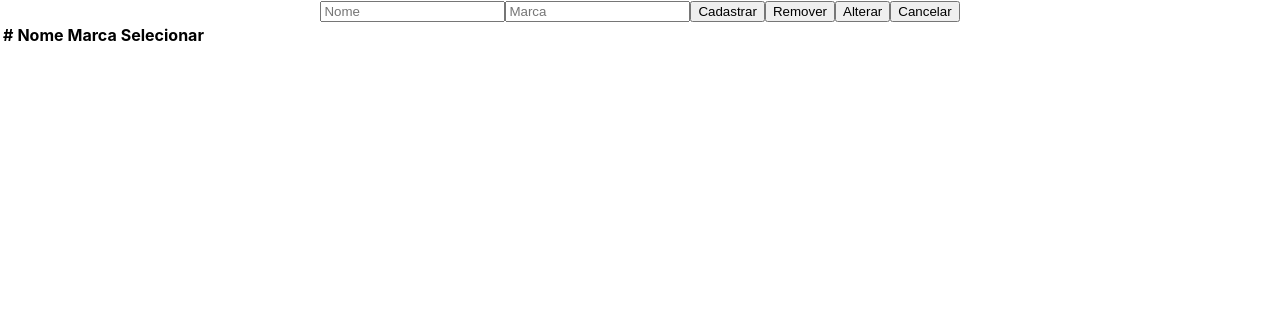
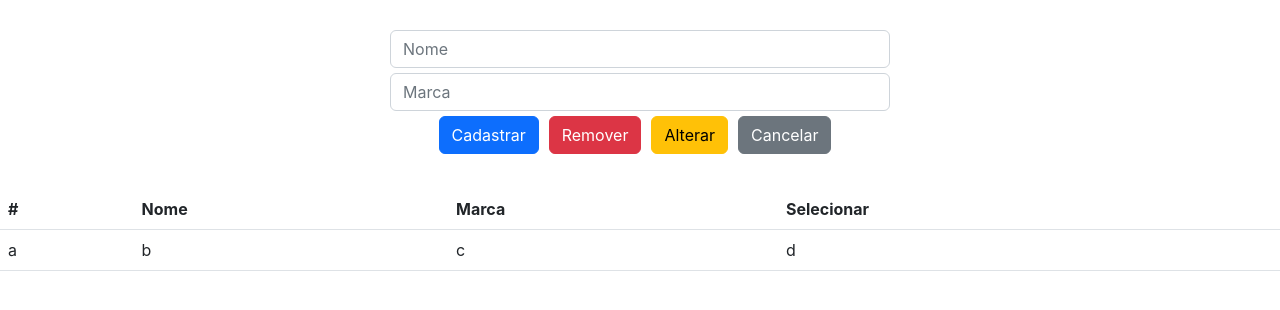
Before and after one commit to antoniomarcelino/curso-spring-react-ralf-lima, a JavaScript app in the folder front/: page / in a window 1280 px wide. Shown: the top 310 px of the page. Built offline with nearby package versions, Linux system fonts and the light colour scheme; the HTML template or start-up script is replaced by a standard one.

Commit message:
Estilizando componentes

```diff
--- a/front/public/index.html
+++ b/front/public/index.html
@@ -10,34 +10,13 @@
       content="Web site created using create-react-app"
     />
     <link rel="apple-touch-icon" href="%PUBLIC_URL%/logo192.png" />
-    <!--
-      manifest.json provides metadata used when your web app is installed on a
-      user's mobile device or desktop. See https://developers.google.com/web/fundamentals/web-app-manifest/
-    -->
     <link rel="manifest" href="%PUBLIC_URL%/manifest.json" />
-    <!--
-      Notice the use of %PUBLIC_URL% in the tags above.
-      It will be replaced with the URL of the `public` folder during the build.
-      Only files inside the `public` folder can be referenced from the HTML.
+    <link href="https://cdn.jsdelivr.net/npm/bootstrap@5.2.2/dist/css/bootstrap.min.css" rel="stylesheet" integrity="sha384-Zenh87qX5JnK2Jl0vWa8Ck2rdkQ2Bzep5IDxbcnCeuOxjzrPF/et3URy9Bv1WTRi" crossorigin="anonymous">
 
-      Unlike "/favicon.ico" or "favicon.ico", "%PUBLIC_URL%/favicon.ico" will
-      work correctly both with client-side routing and a non-root public URL.
-      Learn how to configure a non-root public URL by running `npm run build`.
-    -->
     <title>React App</title>
   </head>
   <body>
     <noscript>You need to enable JavaScript to run this app.</noscript>
     <div id="root"></div>
-    <!--
-      This HTML file is a template.
-      If you open it directly in the browser, you will see an empty page.
-
-      You can add webfonts, meta tags, or analytics to this file.
-      The build step will place the bundled scripts into the <body> tag.
-
-      To begin the development, run `npm start` or `yarn start`.
-      To create a production bundle, use `npm run build` or `yarn build`.
-    -->
   </body>
 </html>
--- a/front/src/App.css
+++ b/front/src/App.css
@@ -1,38 +1,13 @@
-.App {
+form {
+  width: 500px;
+  margin: 30px auto;
   text-align: center;
 }
 
-.App-logo {
-  height: 40vmin;
-  pointer-events: none;
+form input {
+  margin-bottom: 5px;
 }
 
-@media (prefers-reduced-motion: no-preference) {
-  .App-logo {
-    animation: App-logo-spin infinite 20s linear;
-  }
+form input[type='button']{
+  margin-right: 10px;
 }
-
-.App-header {
-  background-color: #282c34;
-  min-height: 100vh;
-  display: flex;
-  flex-direction: column;
-  align-items: center;
-  justify-content: center;
-  font-size: calc(10px + 2vmin);
-  color: white;
-}
-
-.App-link {
-  color: #61dafb;
-}
-
-@keyframes App-logo-spin {
-  from {
-    transform: rotate(0deg);
-  }
-  to {
-    transform: rotate(360deg);
-  }
-}
--- a/front/src/App.js
+++ b/front/src/App.js
@@ -4,7 +4,7 @@
 
 function App() {
   return (
-    <div className="App">
+    <div>
       <Formulario />
       <Tabela />
     </div>
--- a/front/src/Formulario.js
+++ b/front/src/Formulario.js
@@ -1,14 +1,14 @@
 function Formulario(){
     return(
-        <div>
-            <input type='text' placeholder='Nome' />
-            <input type='text' placeholder='Marca' />
+        <form>
+            <input type='text' placeholder='Nome' className='form-control'/>
+            <input type='text' placeholder='Marca' className='form-control'/>
 
-            <input type='button' value='Cadastrar' />
-            <input type='button' value='Remover' />
-            <input type='button' value='Alterar' />
-            <input type='button' value='Cancelar' />
-        </div>
+            <input type='button' value='Cadastrar' className='btn btn-primary' />
+            <input type='button' value='Remover' className='btn btn-danger' />
+            <input type='button' value='Alterar' className='btn btn-warning' />
+            <input type='button' value='Cancelar' className='btn btn-secondary' />
+        </form>
     )
 }
 
--- a/front/src/Tabela.js
+++ b/front/src/Tabela.js
@@ -1,6 +1,6 @@
 function Tabela(){
     return(
-        <table>
+        <table className='table'>
             <thead>
                 <tr>
                     <th>#</th>
@@ -10,10 +10,12 @@
                 </tr>
             </thead>
             <tbody>
-                <td></td>
-                <td></td>
-                <td></td>
-                <td></td>
+                <tr>
+                    <td>a</td>
+                    <td>b</td>
+                    <td>c</td>
+                    <td>d</td>
+                </tr>
             </tbody>
         </table>
     )
```
